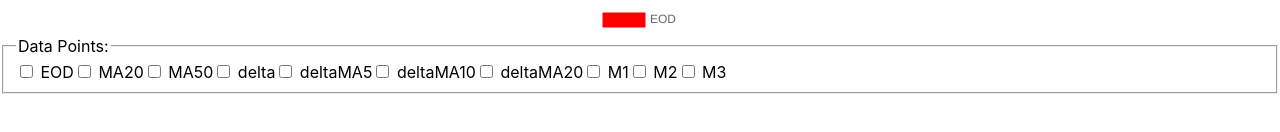
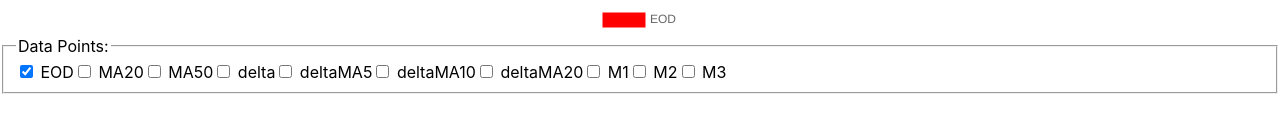
Before and after one commit to visegripped/stracker, a React (Create React App) app in the folder stracker-web/: page / in a window 1280 px wide. Shown: the part 642-774 px from the top of the page. Built offline with nearby package versions, Linux system fonts and the light colour scheme.

Commit message:
move symbolchooser state to app. fix bug in plot chooser

```diff
--- a/stracker-web/src/App.js
+++ b/stracker-web/src/App.js
@@ -1,14 +1,21 @@
 import InteractiveGraph from './components/InteractiveGraph/InteractiveGraph';
 import SymbolChooser from './components/SymbolChooser';
+import { useState } from 'react';
 
 function App() {
+
+  const [symbol, setSymbol ] = useState('');
+  const changeSymbol =  (event) => {
+      setSymbol(event.value);
+  };
+
   return (
     <div className="App">
       <header className="App-header">
-        <SymbolChooser />
+        <SymbolChooser symbolChangeHandler={changeSymbol} />
       </header>
       <main>
-        <InteractiveGraph symbol='AAPL' />
+        <InteractiveGraph symbol={symbol} />
       </main>
     </div>
   );
--- a/stracker-web/src/components/Chooser/Chooser.js
+++ b/stracker-web/src/components/Chooser/Chooser.js
@@ -1,15 +1,15 @@
 
 import styles from './styles.css';
 
-const Label = ({ id, clickHandler }) => {
-    return <label className={styles.label}><input type='checkbox' onClick={(e) => clickHandler(id, e.target.checked)} /> { id }</label>
+const Label = ({ id, clickHandler, isChecked }) => {
+    return <label className={styles.label}><input type='checkbox' checked={isChecked} onClick={(e) => clickHandler(id, e.target.checked)} /> { id }</label>
 }
 
 export const Chooser = ( { clickHandler, enabledDataPoints }) => {
     const dataPoints = ['EOD', 'MA20', 'MA50', 'delta', 'deltaMA5', 'deltaMA10', 'deltaMA20', 'M1', 'M2', 'M3'];
     const labels = [];
     dataPoints.forEach((dataPoint) => {
-        labels.push(<Label key={dataPoint} id={dataPoint} clickHandler={clickHandler} />);
+        labels.push(<Label key={dataPoint} id={dataPoint} clickHandler={clickHandler} isChecked={enabledDataPoints[dataPoint]} />);
     })
     return <fieldset>
         <legend>Data Points:</legend>
--- a/stracker-web/src/components/SymbolChooser/SymbolChooser.js
+++ b/stracker-web/src/components/SymbolChooser/SymbolChooser.js
@@ -1,6 +1,5 @@
 
 import React from 'react';
-import { useState } from 'react';
 import Select from 'react-select'; // https://react-select.com/home
 import symbolJson from './sample.json';
 
@@ -13,15 +12,12 @@ const formatSymbols = (symbols = []) => {
     return data;
 }
 
-export const SymbolChooser = () => {
-    const [symbol, setSymbol ] = useState('');
-    const changeSymbol =  (event) => {
-        setSymbol(event.value);
-    };
+export const SymbolChooser = ({ symbolChangeHandler }) => {
+
     const options = formatSymbols(symbolJson.symbols);
 
     return <div>
-        <Select onChange={changeSymbol}  options={options} />
+        <Select onChange={symbolChangeHandler}  options={options} />
     </div>
 }
 
```
